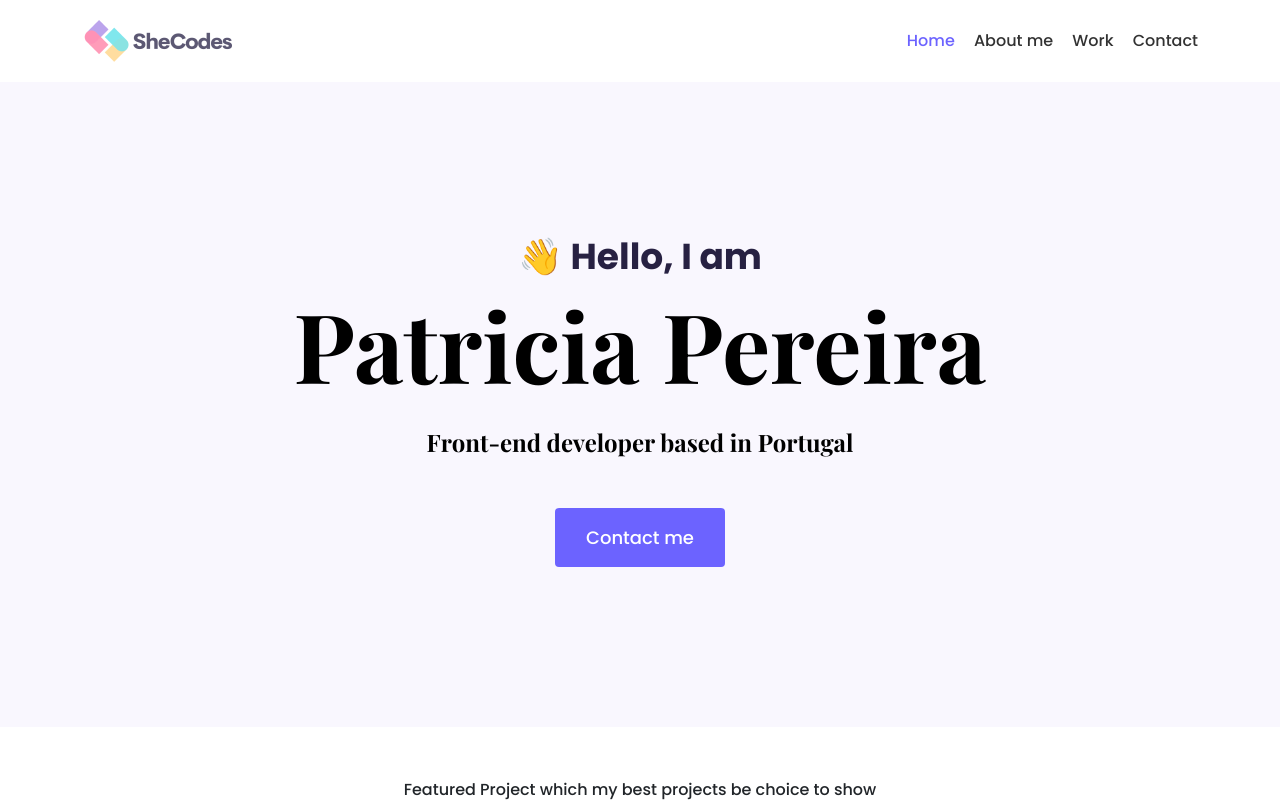
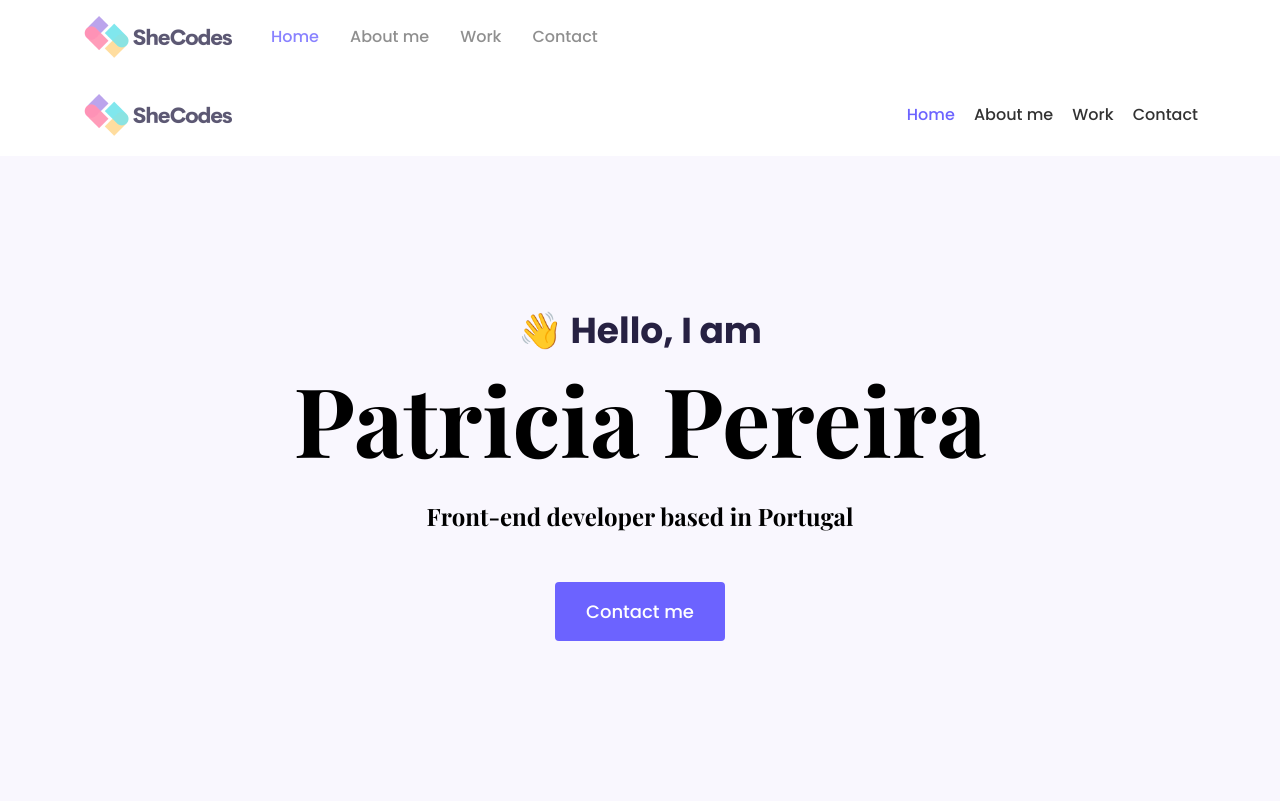
Before and after one commit to Borkabori/Portfolio_2, a website: page index.html in a window 1280 px wide. Shown: the top 808 px of the page. Drawn offline with nearby package versions, Linux system fonts and the light colour scheme.

Commit message:
Adding Bootstrap navbar

```diff
--- a/index.html
+++ b/index.html
@@ -30,6 +30,41 @@
     ></script>
   </head>
   <body>
+    <nav class="navbar navbar-expand-lg navbar-light bg-white">
+      <div class="container">
+        <a class="navbar-brand" href="#">
+          <img src="images/logo.png" alt="" class="logo"
+        /></a>
+        <button
+          class="navbar-toggler"
+          type="button"
+          data-bs-toggle="collapse"
+          data-bs-target="#navbarNav"
+          aria-controls="navbarNav"
+          aria-expanded="false"
+          aria-label="Toggle navigation"
+        >
+          <span class="navbar-toggler-icon"></span>
+        </button>
+        <div class="collapse navbar-collapse" id="navbarNav">
+          <ul class="navbar-nav">
+            <li class="nav-item">
+              <a class="nav-link active" aria-current="page" href="/">Home</a>
+            </li>
+            <li class="nav-item">
+              <a class="nav-link" href="/about.html">About me</a>
+            </li>
+            <li class="nav-item">
+              <a class="nav-link" href="/work.html">Work</a>
+            </li>
+            <li class="nav-item">
+              <a class="nav-link" href="/contact.html">Contact</a>
+            </li>
+          </ul>
+        </div>
+      </div>
+    </nav>
+
     <div class="container">
       <nav class="d-flex justify-content-between">
         <a href="/">
--- a/styles/portfolio.css
+++ b/styles/portfolio.css
@@ -148,6 +148,10 @@ nav li.active a {
   opacity: 100%;
 }
 
+.navbar-light .navbar-nav .nav-link.active {
+  color: var(--branding-color);
+}
+
 @media (max-width: 992px) {
   h1 {
     font-size: 44px;
```
